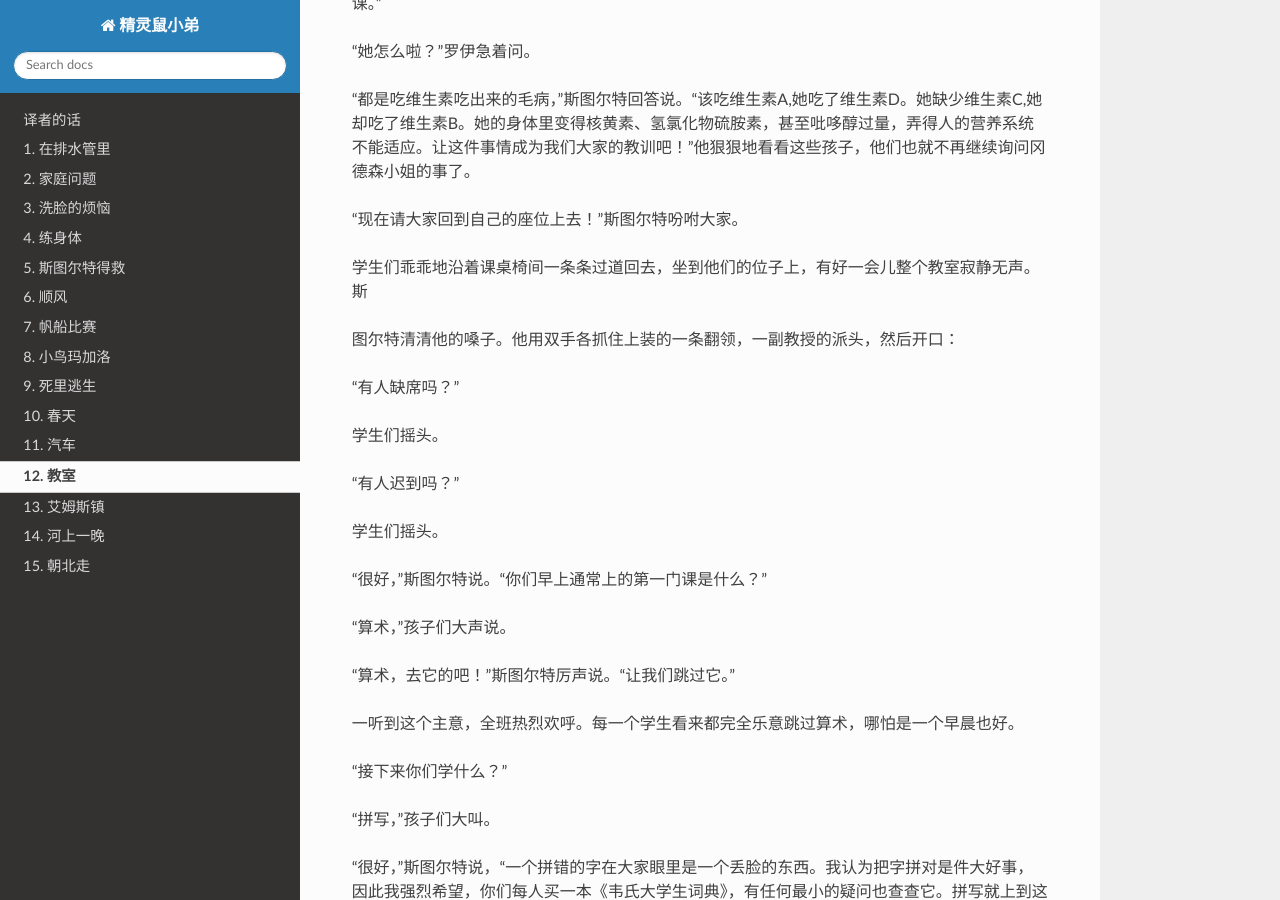
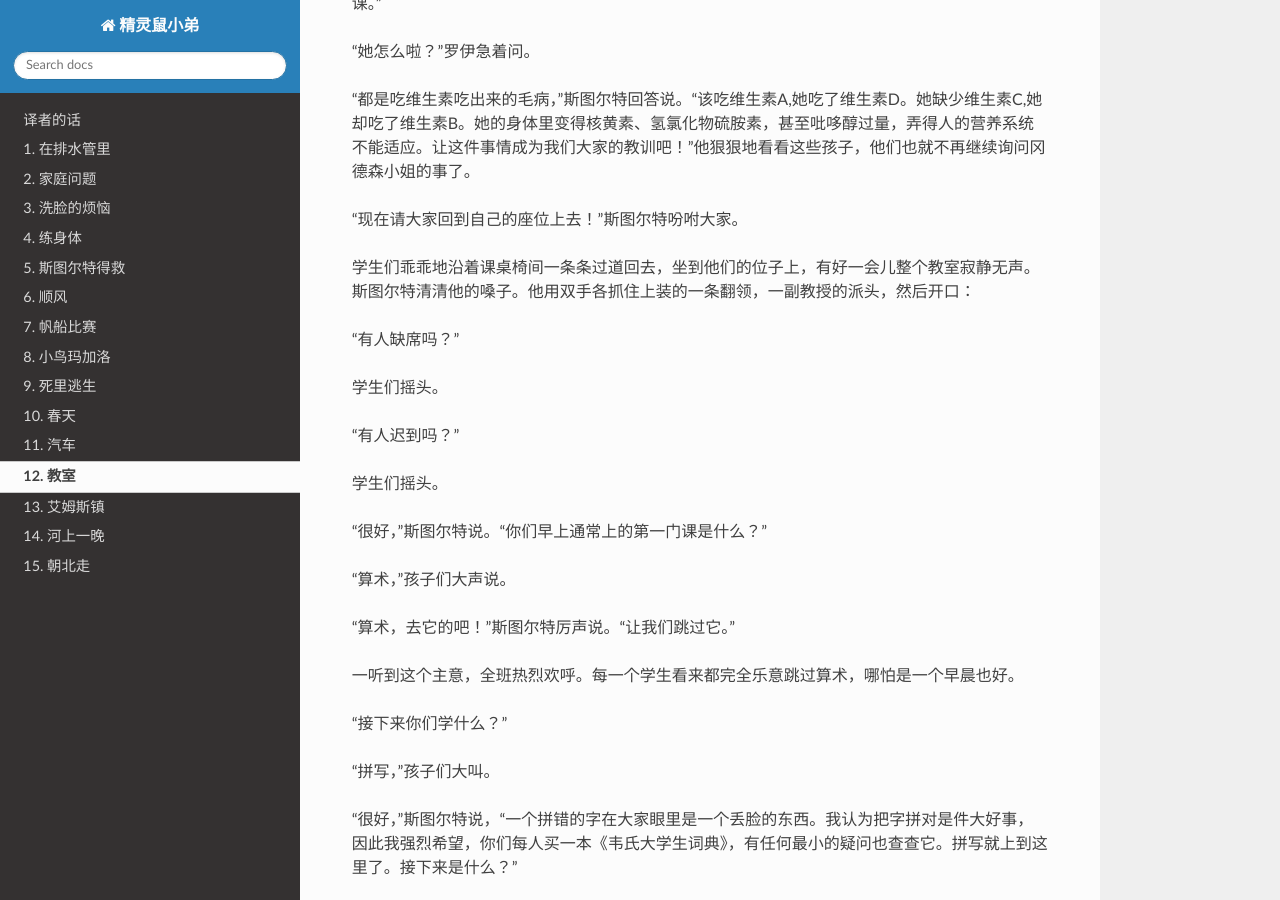
Before and after one commit to Jason2013/stuart-little-cn, a Sphinx documentation site: the page built from docs/source/12.rst, in a window 1280 px wide and 900 px high, scrolled down 1952 px. Built offline with Sphinx 7.4.7 and the Read the Docs theme 3.1.0, drawn with Linux system fonts in a browser that asks for light colours; some of the changed text lies outside the part shown.

Commit message:
Fix line endings.

```diff
--- a/docs/source/11.rst
+++ b/docs/source/11.rst
@@ -49,9 +49,7 @@
 
 “我饿噢翁肮公肮噢噢，”克莱德斯代尔先生说。
 
-“他说到中央公园找找，”卡里医生替克莱德斯代尔先生翻译，一边说着，一边在他的腮帮子里面又塞了一大团纱布。“这个主意不错。有坏牙的人常常有好
-
-主意。中央公园在春天里是小鸟们喜欢的地方。”
+“他说到中央公园找找，”卡里医生替克莱德斯代尔先生翻译，一边说着，一边在他的腮帮子里面又塞了一大团纱布。“这个主意不错。有坏牙的人常常有好主意。中央公园在春天里是小鸟们喜欢的地方。”
 
 克莱德斯代尔先生起劲地点他的头，好像又要说话了。
 
--- a/docs/source/12.rst
+++ b/docs/source/12.rst
@@ -61,9 +61,7 @@
 
 “现在请大家回到自己的座位上去！”斯图尔特吩咐大家。
 
-学生们乖乖地沿着课桌椅间一条条过道回去，坐到他们的位子上，有好一会儿整个教室寂静无声。斯
-
-图尔特清清他的嗓子。他用双手各抓住上装的一条翻领，一副教授的派头，然后开口：
+学生们乖乖地沿着课桌椅间一条条过道回去，坐到他们的位子上，有好一会儿整个教室寂静无声。斯图尔特清清他的嗓子。他用双手各抓住上装的一条翻领，一副教授的派头，然后开口：
 
 “有人缺席吗？”
 
@@ -219,9 +217,7 @@
 
 “或者音乐的一个音符，”伊丽莎白·艾奇逊说。
 
-“或者一个小宝宝脖子后面的香味——如果他的妈
-
-妈一直把它洗得干干净净的话，”玛丽琳说。
+“或者一个小宝宝脖子后面的香味——如果他的妈妈一直把它洗得干干净净的话，”玛丽琳说。
 
 斯图尔特叹了口气。“永远不要忘记你们那些夏天，我亲爱的朋友们，”他说。“好，我必须动身了。认识你们大家真是快乐。下课了！”
 
```
